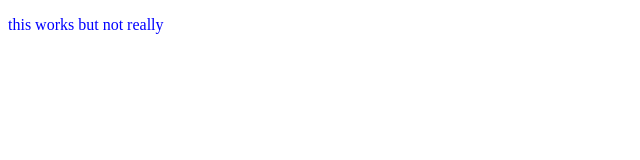
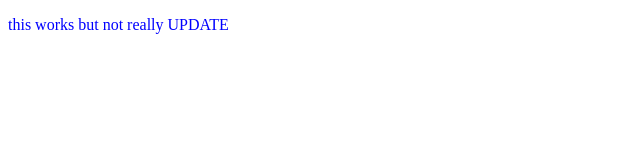
Before and after one commit to corlene-r/lab5-test, a plain HTML site: page index.html in a window 1280 px wide. Shown: the full height of the page, 0-640 px from the left. Drawn offline with Linux system fonts and the light colour scheme.

Commit message:
Update index.html

```diff
--- a/index.html
+++ b/index.html
@@ -9,7 +9,7 @@
 </head>
 
 <body>
-	<p> this works but not really </p>
+	<p> this works but not really UPDATE </p>
 	<div class="software"></div>
 </body>
 </html>
```
